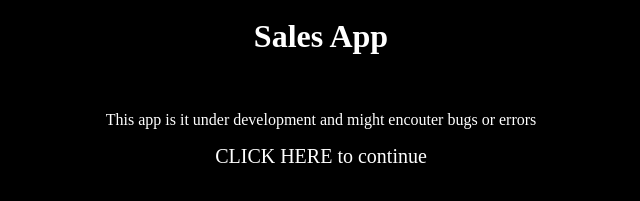
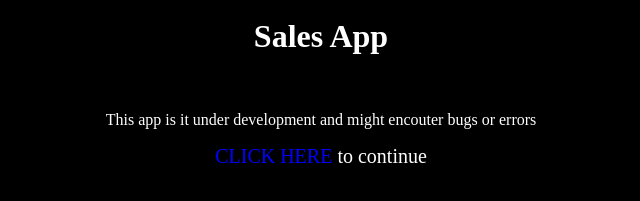
Before and after one commit to zidantech/Sales-App, a plain HTML site: page index.html in a window 1280 px wide. Shown: the part 191-392 px from the top of the page, without its empty margins (319-959 px from the left). Drawn offline with Linux system fonts and the light colour scheme.

Commit message:
Update index.html

```diff
--- a/index.html
+++ b/index.html
@@ -7,6 +7,6 @@
   <img src=logo.png>
   <h1>Sales App</h1><br />
   <p>This app is it under development and might encouter bugs or errors</p>
-  <a href="https://sales-app-4b39d.web.app"> CLICK HERE </a> <a>to continue</a>
+  <a class="click" href="https://sales-app-4b39d.web.app"> CLICK HERE </a> <a>to continue</a>
 </body>
 </html>
```
